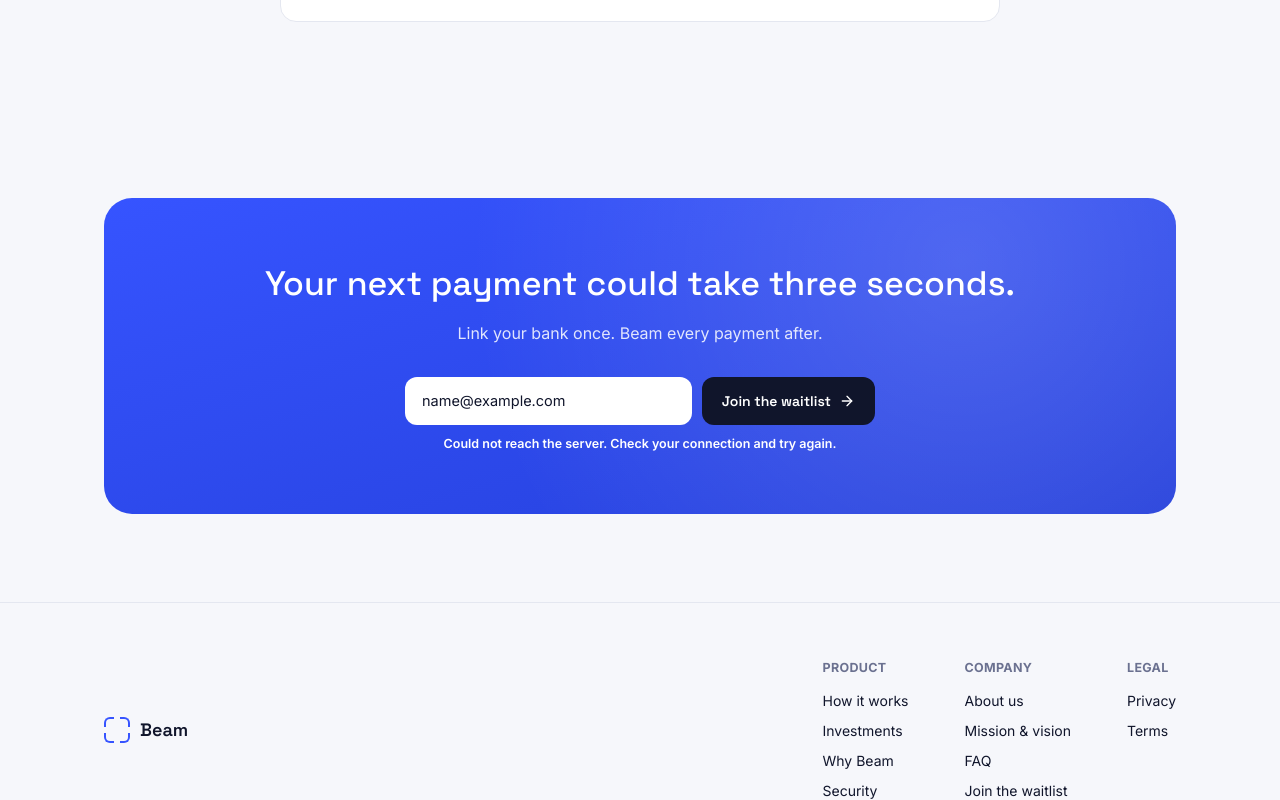
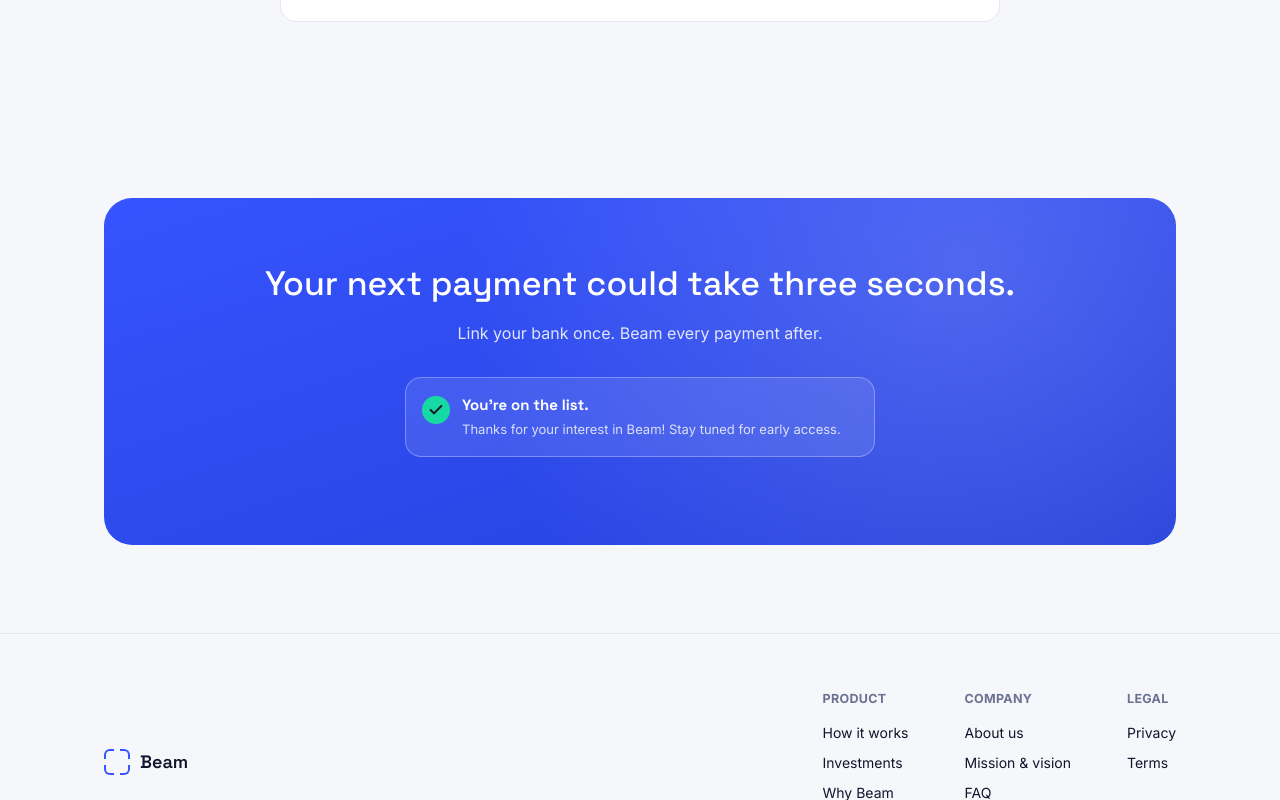
Before and after one commit to theprofessor13/Beam, a React (Vite) app in the folder beam-web/: page / in a window 1280 px wide. Both pictures are taken after typing "name@example.com" into the empty fields and a click on the button "Join the waitlist". Shown: the part 4409-5209 px from the top of the page. Built offline with nearby package versions, Linux system fonts and the light colour scheme; no server answers.

Commit message:
Updated CTA

```diff
--- a/beam-web/src/Pages/landing-sections/CTA.tsx
+++ b/beam-web/src/Pages/landing-sections/CTA.tsx
@@ -1,3 +1,4 @@
+
 import { useRef, useState, type FormEvent } from 'react';
 import { AnimatePresence, motion } from 'framer-motion';
 import { ArrowRight, Check, Loader2 } from 'lucide-react';
@@ -7,74 +8,37 @@
 
 const EMAIL_RE = /^[^\s@]+@[^\s@]+\.[^\s@]{2,}$/;
 
-/**
- * Where signups are sent (POST, JSON: { email, source }). Set VITE_WAITLIST_ENDPOINT in your .env;
- * a Formspree form URL works as-is. Use the value "demo" to preview the flow without saving anything.
- */
-const ENDPOINT = (import.meta.env.VITE_WAITLIST_ENDPOINT as string | undefined)?.trim();
-const DEMO = ENDPOINT === 'demo';
-
-async function joinWaitlist(email: string): Promise<void> {
-  if (!ENDPOINT) {
-    console.warn('[Beam] VITE_WAITLIST_ENDPOINT is not set, so signups are NOT being saved.');
-    throw new Error('NOT_CONFIGURED');
-  }
-  if (DEMO) {
-    await new Promise((resolve) => setTimeout(resolve, 900));
-    return;
-  }
-
-  let response: Response;
-  try {
-    response = await fetch(ENDPOINT, {
-      method: 'POST',
-      headers: { 'Content-Type': 'application/json', Accept: 'application/json' },
-      body: JSON.stringify({ email, source: 'website' }),
-    });
-  } catch {
-    throw new Error('NETWORK');
-  }
-  if (!response.ok) throw new Error('REQUEST_FAILED');
-}
-
-function errorMessage(error: unknown): string {
-  const code = error instanceof Error ? error.message : '';
-  if (code === 'NOT_CONFIGURED') return "The waitlist isn't connected yet. Please check back soon.";
-  if (code === 'NETWORK') return 'Could not reach the server. Check your connection and try again.';
-  return 'Something went wrong. Please try again in a moment.';
-}
-
 export function CTA() {
   const [email, setEmail] = useState('');
   const [status, setStatus] = useState<Status>('idle');
   const [message, setMessage] = useState('');
   const honeypot = useRef<HTMLInputElement>(null);
 
-  async function handleSubmit(event: FormEvent) {
+  async function handleSubmit(event: FormEvent<HTMLFormElement>) {
     event.preventDefault();
+
     if (status === 'loading') return;
 
-    // hidden field that only bots fill in: pretend it worked, send nothing
+    // Ignore automated submissions that fill the hidden field.
     if (honeypot.current?.value) {
       setStatus('success');
       return;
     }
 
     const value = email.trim();
+
     if (!EMAIL_RE.test(value)) {
       setStatus('error');
       setMessage('Enter a valid email address.');
       return;
     }
 
+    // Local demonstration only: no API calls or data storage.
     setStatus('loading');
-    try {
-      await joinWaitlist(value);
-      setStatus('success');
-    } catch (error) {
-      setStatus('error');
-      setMessage(errorMessage(error));
-    }
+
+    await new Promise((resolve) => setTimeout(resolve, 700));
+
+    setStatus('success');
   }
 
   return (
@@ -84,14 +48,25 @@
           <div className="relative overflow-hidden rounded-xl3 p-[60px_28px] sm:p-[60px_44px] text-center text-white bg-gradient-to-br from-cobalt to-cobalt-dark">
             <motion.div
               className="pointer-events-none absolute inset-0"
-              style={{ background: 'radial-gradient(circle at 80% 20%, rgba(255,255,255,0.16), transparent 55%)' }}
+              style={{
+                background:
+                  'radial-gradient(circle at 80% 20%, rgba(255,255,255,0.16), transparent 55%)',
+              }}
               animate={{ opacity: [0.7, 1, 0.7] }}
-              transition={{ duration: 4, repeat: Infinity, ease: 'easeInOut' }}
+              transition={{
+                duration: 4,
+                repeat: Infinity,
+                ease: 'easeInOut',
+              }}
             />
+
             <h2 className="relative font-display text-[clamp(26px,3.6vw,34px)] text-white">
               Your next payment could take three seconds.
             </h2>
-            <p className="relative mt-3 text-white/85">Link your bank once. Beam every payment after.</p>
+
+            <p className="relative mt-3 text-white/85">
+              Link your bank once. Beam every payment after.
+            </p>
 
             <div className="relative mx-auto mt-8 w-full max-w-[470px]">
               <AnimatePresence mode="wait" initial={false}>
@@ -101,23 +76,34 @@
                     initial={{ opacity: 0, y: 10 }}
                     animate={{ opacity: 1, y: 0 }}
                     exit={{ opacity: 0 }}
-                    transition={{ duration: 0.35, ease: [0.22, 1, 0.36, 1] }}
+                    transition={{
+                      duration: 0.35,
+                      ease: [0.22, 1, 0.36, 1],
+                    }}
                     role="status"
                     className="flex items-start gap-3 rounded-2xl border-[1.5px] border-white/30 bg-white/10 p-4 text-left text-white"
                   >
                     <motion.span
                       initial={{ scale: 0 }}
                       animate={{ scale: 1 }}
-                      transition={{ type: 'spring', stiffness: 320, damping: 16, delay: 0.1 }}
+                      transition={{
+                        type: 'spring',
+                        stiffness: 320,
+                        damping: 16,
+                        delay: 0.1,
+                      }}
                       className="mt-0.5 flex h-7 w-7 shrink-0 items-center justify-center rounded-full bg-mint text-ink"
                     >
                       <Check size={16} strokeWidth={3} />
                     </motion.span>
+
                     <div>
-                      <b className="block font-display text-[15px]">You&rsquo;re on the list.</b>
+                      <b className="block font-display text-[15px]">
+                        You&rsquo;re on the list.
+                      </b>
                       <span className="text-[13px] text-white/80">
-                        We&rsquo;ll email you once, when early access opens.
-                        {DEMO && ' (Demo mode: nothing was saved.)'}
+                        Thanks for your interest in Beam! Stay tuned for
+                        early access.
                       </span>
                     </div>
                   </motion.div>
@@ -132,6 +118,7 @@
                     <label htmlFor="cta-email" className="sr-only">
                       Email address
                     </label>
+
                     <input
                       id="cta-email"
                       type="email"
@@ -139,16 +126,29 @@
                       autoComplete="email"
                       placeholder="you@email.com"
                       value={email}
-                      onChange={(e) => {
-                        setEmail(e.target.value);
-                        if (status === 'error') setStatus('idle');
+                      onChange={(event) => {
+                        setEmail(event.target.value);
+
+                        if (status === 'error') {
+                          setStatus('idle');
+                          setMessage('');
+                        }
                       }}
                       aria-invalid={status === 'error'}
                       aria-describedby="cta-status"
                       className="h-12 min-w-0 flex-1 rounded-xl border-[1.5px] border-transparent bg-white px-4 text-[14.5px] text-ink outline-none transition-colors placeholder:text-slate-2 focus:border-ink"
                     />
-                    {/* honeypot: hidden from people and screen readers */}
-                    <input ref={honeypot} type="text" name="company" tabIndex={-1} autoComplete="off" aria-hidden="true" className="hidden" />
+
+                    <input
+                      ref={honeypot}
+                      type="text"
+                      name="company"
+                      tabIndex={-1}
+                      autoComplete="off"
+                      aria-hidden="true"
+                      className="hidden"
+                    />
+
                     <button
                       type="submit"
                       disabled={status === 'loading'}
@@ -156,12 +156,17 @@
                     >
                       {status === 'loading' ? (
                         <>
-                          <Loader2 size={16} className="animate-spin" /> Joining…
+                          <Loader2 size={16} className="animate-spin" />
+                          Joining…
                         </>
                       ) : (
                         <>
                           Join the waitlist
-                          <ArrowRight size={16} className="transition-transform group-hover:translate-x-1" aria-hidden="true" />
+                          <ArrowRight
+                            size={16}
+                            className="transition-transform group-hover:translate-x-1"
+                            aria-hidden="true"
+                          />
                         </>
                       )}
                     </button>
@@ -172,9 +177,17 @@
               <p
                 id="cta-status"
                 role={status === 'error' ? 'alert' : undefined}
-                className={`mt-2.5 min-h-[18px] text-[12.5px] ${status === 'error' ? 'font-semibold text-white' : 'text-white/75'}`}
+                className={`mt-2.5 min-h-[18px] text-[12.5px] ${
+                  status === 'error'
+                    ? 'font-semibold text-white'
+                    : 'text-white/75'
+                }`}
               >
-                {status === 'error' ? message : status === 'success' ? '' : 'Free to join. One email when early access opens, nothing else.'}
+                {status === 'error'
+                  ? message
+                  : status === 'success'
+                    ? ''
+                    : 'Free to join. One email when early access opens, nothing else.'}
               </p>
             </div>
           </div>
```
